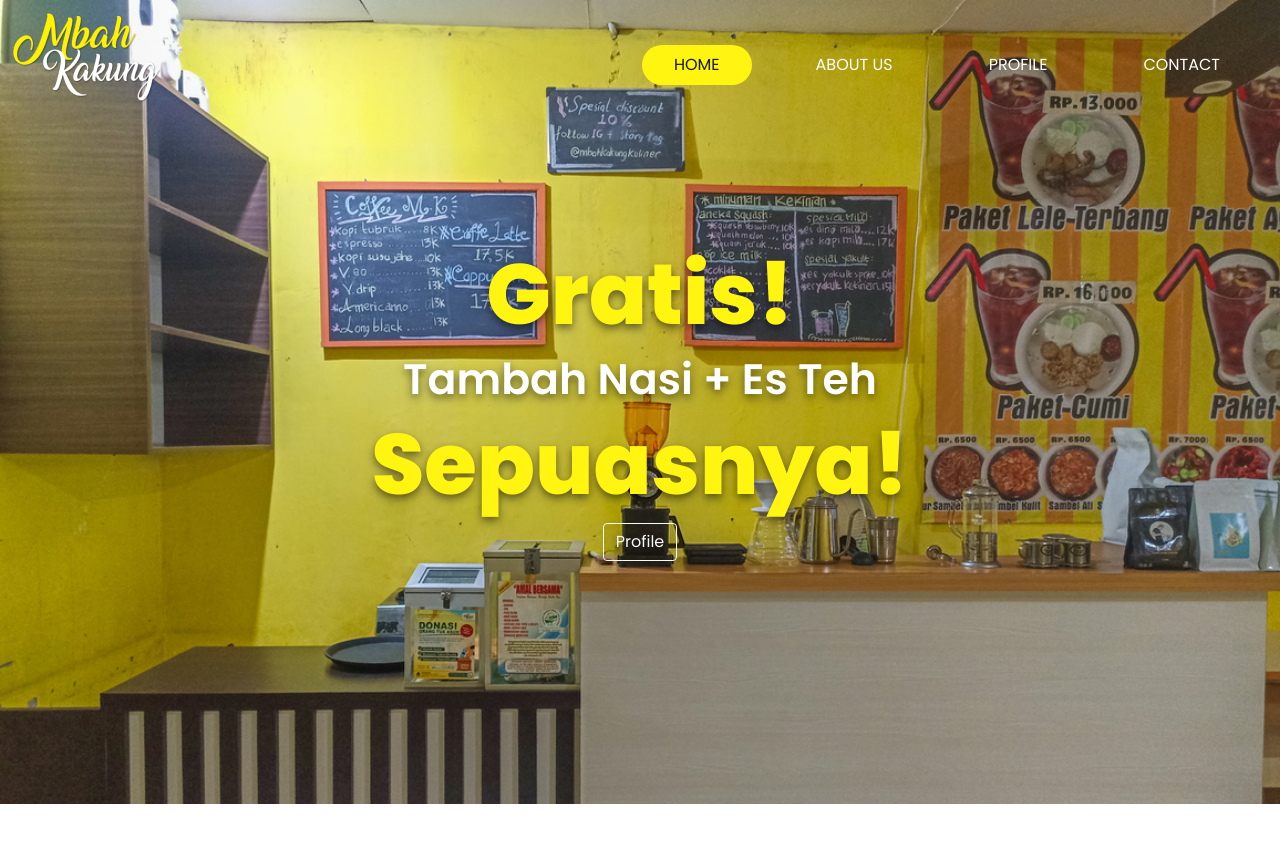
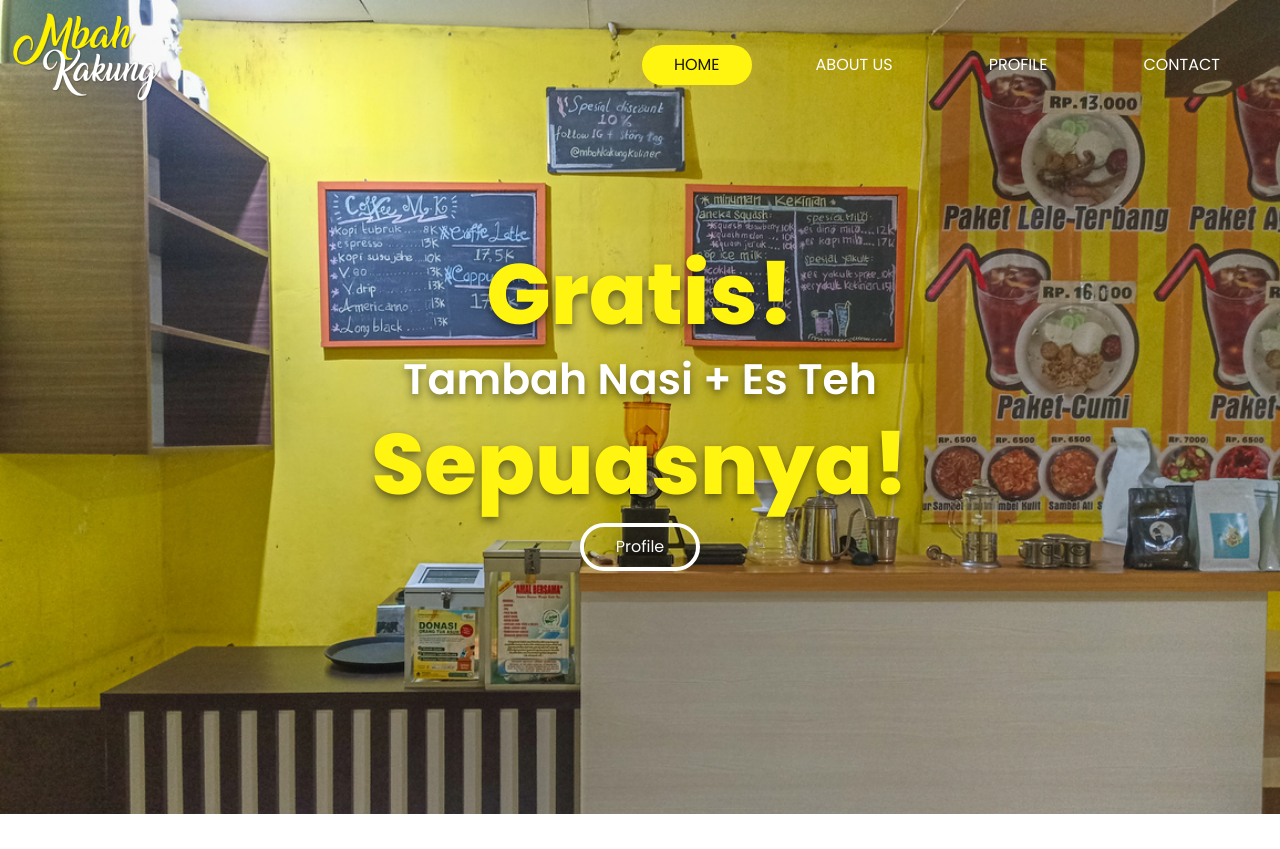
Before and after one commit to ahmadmcer/mbahkakung-spesialayamgeprek, a PHP site: page / in a window 1280 px wide. Shown: the top 849 px of the page. Run offline with PHP 8.4, Linux system fonts and the light colour scheme.

Commit message:
fix: benerin home btn

```diff
--- a/css/style.css
+++ b/css/style.css
@@ -51,8 +51,14 @@ body {
 }
 
 .home-btn {
-    border: 2px solid white;
-    border-radius: 16px;
+    padding: 0.5rem 2rem;
+    border: 4px solid white;
+    border-radius: 32px;
+}
+
+.home-btn:hover {
+    background-color: #fff511;
+    border-color: #fff511;
 }
 
 /* VISI MISI */
--- a/index.html
+++ b/index.html
@@ -67,7 +67,7 @@
             <h1 class="home-title">Gratis!</h1>
             <h3 class="home-subtitle">Tambah Nasi + Es Teh</h3>
             <h1 class="home-title">Sepuasnya!</h1>
-            <a href="#" class="btn btn-outline-light">Profile</a>
+            <a href="#" class="btn btn-outline-light home-btn">Profile</a>
         </div>
 
         <!-- VISI MISI -->
```
